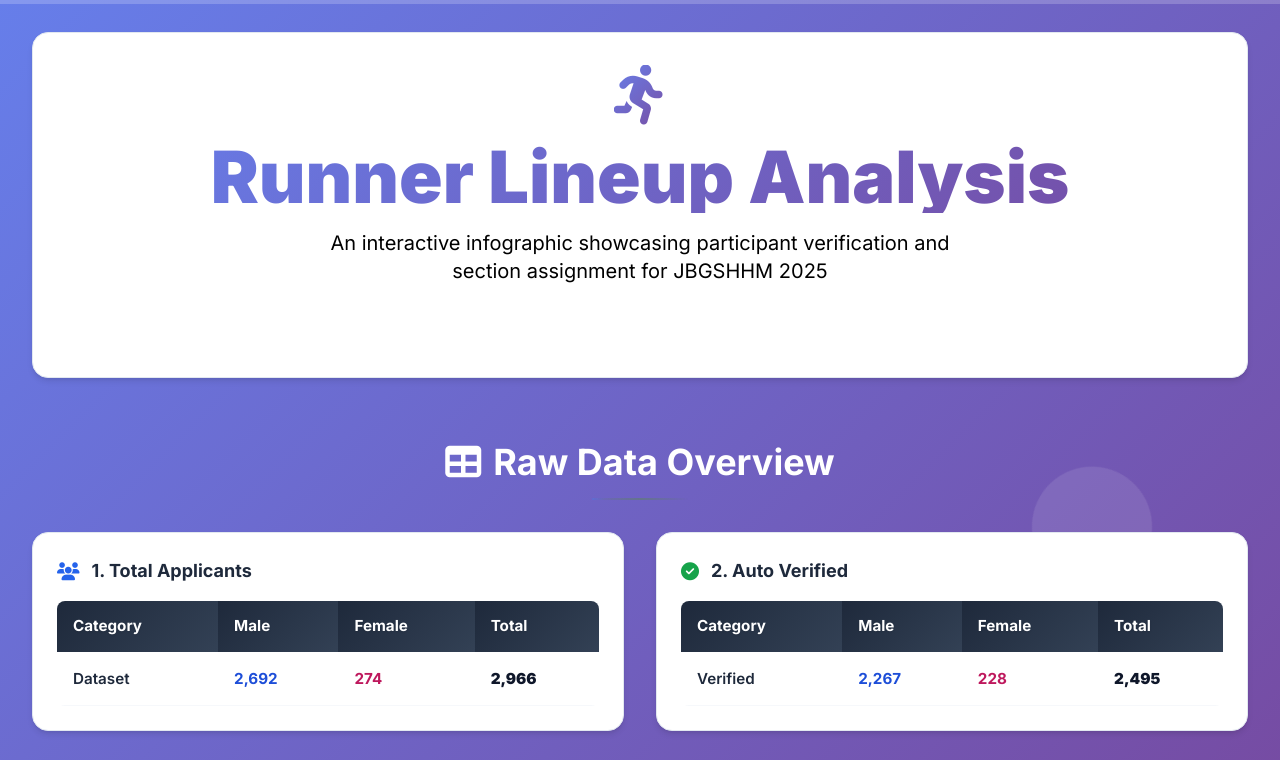
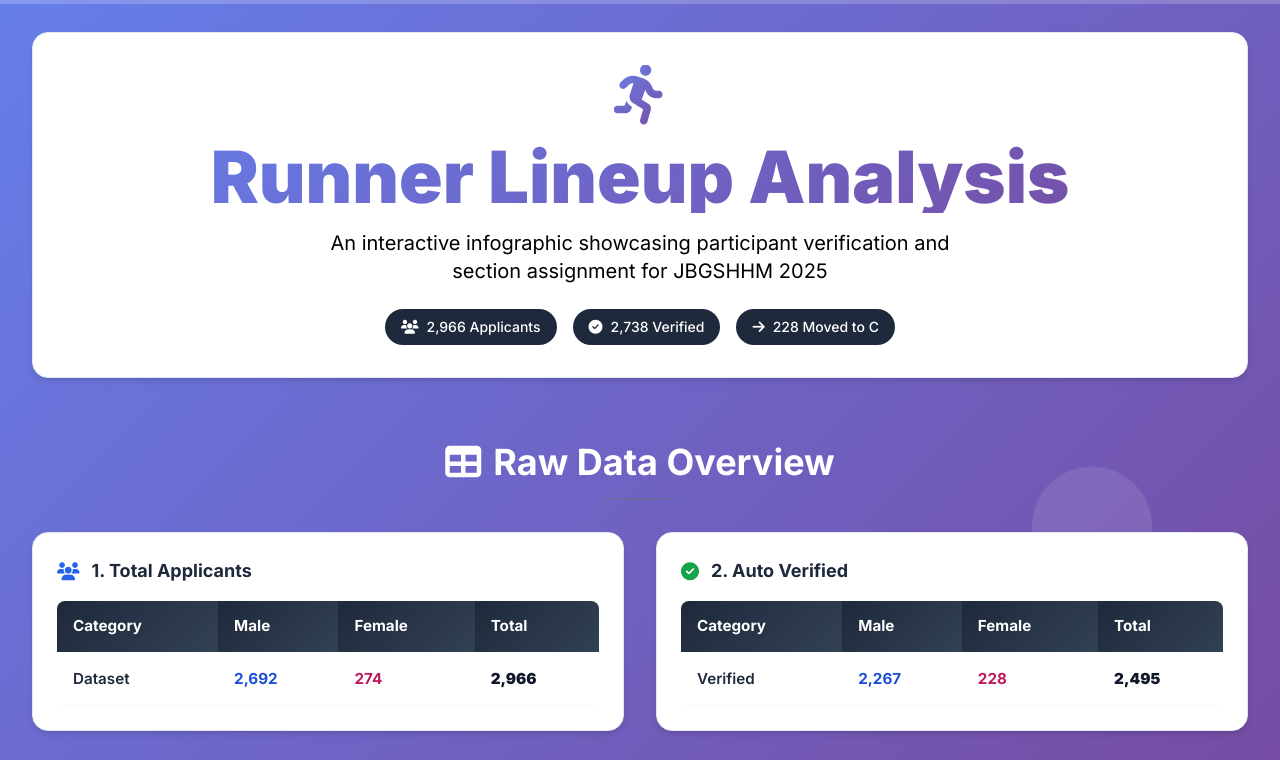
Before and after one commit to vinaythoke/marathon-lineup-analysis, a plain HTML site: page index.html in a window 1280 px wide. Shown: the top 760 px of the page. Drawn offline with nearby package versions, Linux system fonts and the light colour scheme.

Commit message:
Add 'Moved to C' pill and change pill backgrounds to dark for better visibility on white background

```diff
--- a/index.html
+++ b/index.html
@@ -350,11 +350,14 @@
                     2025
                 </p>
                 <div class="mt-6 flex justify-center space-x-4">
-                    <span class="px-4 py-2 bg-white/20 rounded-full text-white/80 text-sm font-medium">
+                    <span class="px-4 py-2 bg-slate-800 rounded-full text-white text-sm font-medium">
                         <i class="fas fa-users mr-2"></i>2,966 Applicants
                     </span>
-                    <span class="px-4 py-2 bg-white/20 rounded-full text-white/80 text-sm font-medium">
+                    <span class="px-4 py-2 bg-slate-800 rounded-full text-white text-sm font-medium">
                         <i class="fas fa-check-circle mr-2"></i>2,738 Verified
+                    </span>
+                    <span class="px-4 py-2 bg-slate-800 rounded-full text-white text-sm font-medium">
+                        <i class="fas fa-arrow-right mr-2"></i>228 Moved to C
                     </span>
                 </div>
             </div>
```
